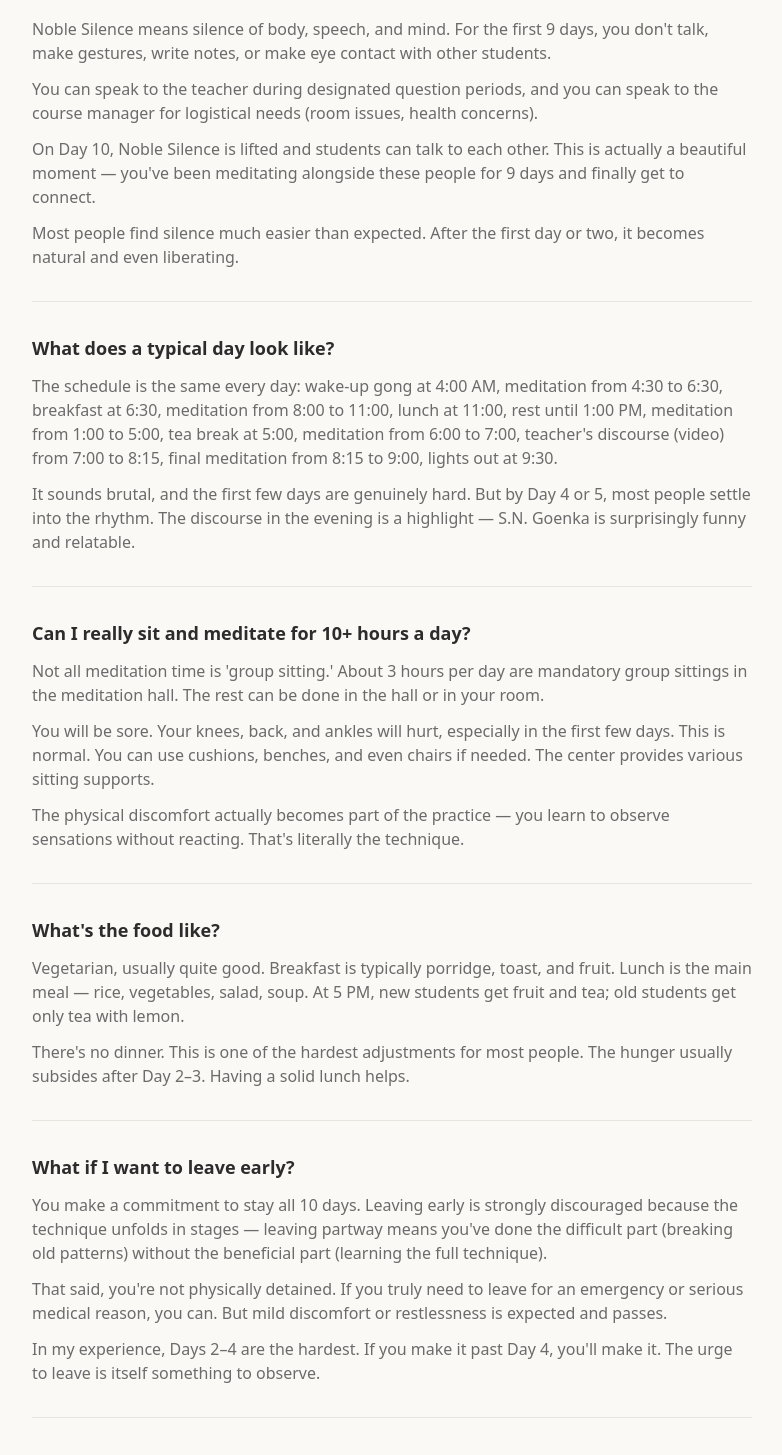
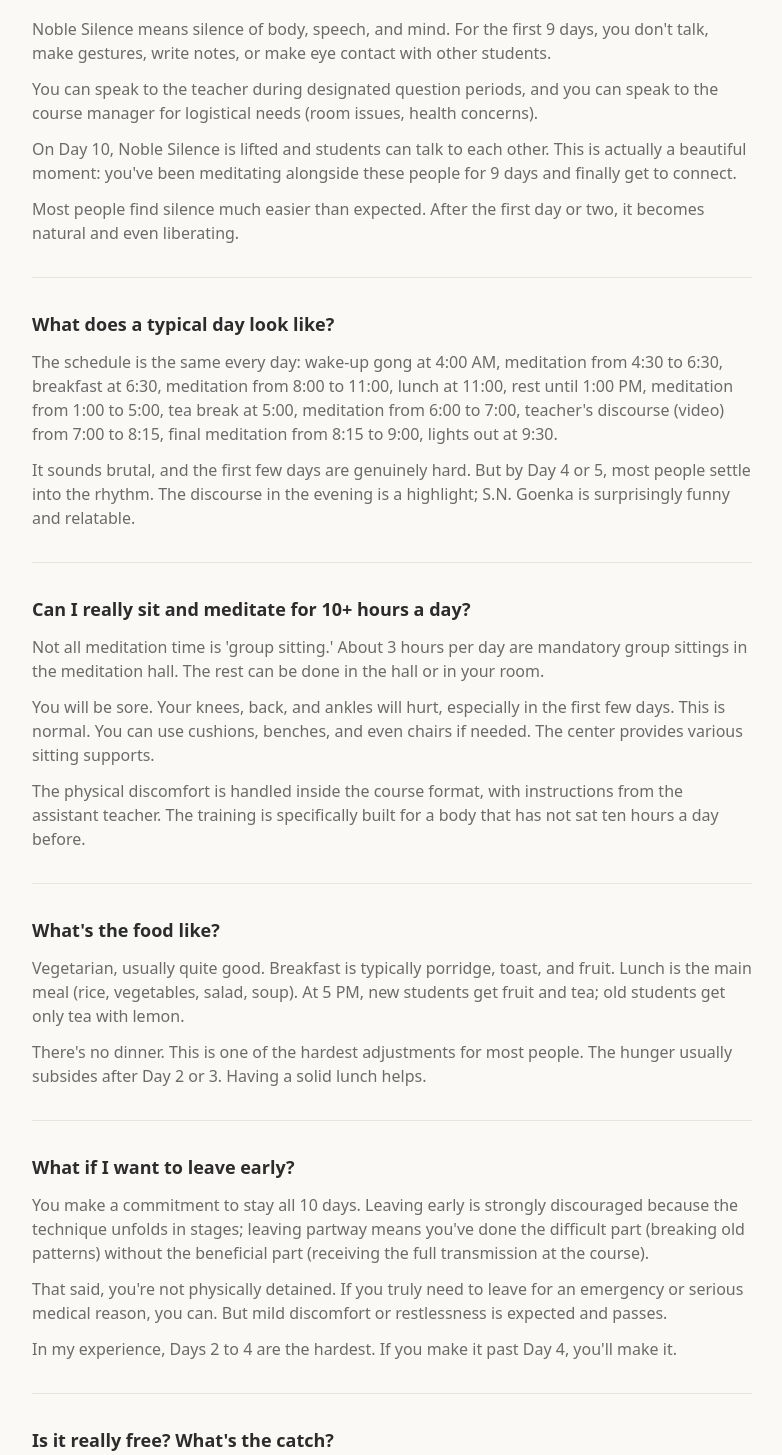
Before and after one commit to m13v/vipassana-cool, a Next.js app: page /faq in a window 1280 px wide. Shown: the part 1440-2895 px from the top of the page, without its empty margins (248-1030 px from the left). Built offline with nearby package versions, Linux system fonts and the light colour scheme.

Commit message:
Update FAQ content and refine punctuation

```diff
--- a/src/app/faq/page.tsx
+++ b/src/app/faq/page.tsx
@@ -6,7 +6,7 @@ import { BreadcrumbSchema } from "@/components/breadcrumb-schema";
 import { TrackedLink, TrackedCTA } from "@/components/tracked-events";
 
 export const metadata: Metadata = {
-  title: "Vipassana FAQ — Honest Answers to Common Questions",
+  title: "Vipassana FAQ: Honest Answers to Common Questions",
   description:
     "Frequently asked questions about Vipassana meditation: noble silence, daily schedule, physical challenges, food, and what really happens during 10 days.",
   alternates: { canonical: "https://vipassana.cool/faq" },
@@ -17,7 +17,7 @@ const faqs: { q: string; a: string[] }[] = [
     q: "Is Vipassana a religion?",
     a: [
       "No. Vipassana is a meditation technique, not a religion. While it was rediscovered by the Buddha, it contains no rites, rituals, or dogma. People of all faiths (and no faith) attend courses.",
-      "You will hear references to Pali terms and Buddhist concepts, but the technique itself is purely about observing sensations in your body. You don't need to believe in anything — just practice and observe.",
+      "You will hear references to Pali terms and Buddhist concepts, but the technique itself is taught as a practical training, not a doctrine. You don't need to believe in anything; the course is the place where the technique is transmitted by an authorized assistant teacher.",
     ],
   },
   {
@@ -32,7 +32,7 @@ const faqs: { q: string; a: string[] }[] = [
     a: [
       "Noble Silence means silence of body, speech, and mind. For the first 9 days, you don't talk, make gestures, write notes, or make eye contact with other students.",
       "You can speak to the teacher during designated question periods, and you can speak to the course manager for logistical needs (room issues, health concerns).",
-      "On Day 10, Noble Silence is lifted and students can talk to each other. This is actually a beautiful moment — you've been meditating alongside these people for 9 days and finally get to connect.",
+      "On Day 10, Noble Silence is lifted and students can talk to each other. This is actually a beautiful moment: you've been meditating alongside these people for 9 days and finally get to connect.",
       "Most people find silence much easier than expected. After the first day or two, it becomes natural and even liberating.",
     ],
   },
@@ -40,7 +40,7 @@ const faqs: { q: string; a: string[] }[] = [
     q: "What does a typical day look like?",
     a: [
       "The schedule is the same every day: wake-up gong at 4:00 AM, meditation from 4:30 to 6:30, breakfast at 6:30, meditation from 8:00 to 11:00, lunch at 11:00, rest until 1:00 PM, meditation from 1:00 to 5:00, tea break at 5:00, meditation from 6:00 to 7:00, teacher's discourse (video) from 7:00 to 8:15, final meditation from 8:15 to 9:00, lights out at 9:30.",
-      "It sounds brutal, and the first few days are genuinely hard. But by Day 4 or 5, most people settle into the rhythm. The discourse in the evening is a highlight — S.N. Goenka is surprisingly funny and relatable.",
+      "It sounds brutal, and the first few days are genuinely hard. But by Day 4 or 5, most people settle into the rhythm. The discourse in the evening is a highlight; S.N. Goenka is surprisingly funny and relatable.",
     ],
   },
   {
@@ -48,22 +48,22 @@ const faqs: { q: string; a: string[] }[] = [
     a: [
       "Not all meditation time is 'group sitting.' About 3 hours per day are mandatory group sittings in the meditation hall. The rest can be done in the hall or in your room.",
       "You will be sore. Your knees, back, and ankles will hurt, especially in the first few days. This is normal. You can use cushions, benches, and even chairs if needed. The center provides various sitting supports.",
-      "The physical discomfort actually becomes part of the practice — you learn to observe sensations without reacting. That's literally the technique.",
+      "The physical discomfort is handled inside the course format, with instructions from the assistant teacher. The training is specifically built for a body that has not sat ten hours a day before.",
     ],
   },
   {
     q: "What's the food like?",
     a: [
-      "Vegetarian, usually quite good. Breakfast is typically porridge, toast, and fruit. Lunch is the main meal — rice, vegetables, salad, soup. At 5 PM, new students get fruit and tea; old students get only tea with lemon.",
-      "There's no dinner. This is one of the hardest adjustments for most people. The hunger usually subsides after Day 2–3. Having a solid lunch helps.",
+      "Vegetarian, usually quite good. Breakfast is typically porridge, toast, and fruit. Lunch is the main meal (rice, vegetables, salad, soup). At 5 PM, new students get fruit and tea; old students get only tea with lemon.",
+      "There's no dinner. This is one of the hardest adjustments for most people. The hunger usually subsides after Day 2 or 3. Having a solid lunch helps.",
     ],
   },
   {
     q: "What if I want to leave early?",
     a: [
-      "You make a commitment to stay all 10 days. Leaving early is strongly discouraged because the technique unfolds in stages — leaving partway means you've done the difficult part (breaking old patterns) without the beneficial part (learning the full technique).",
+      "You make a commitment to stay all 10 days. Leaving early is strongly discouraged because the technique unfolds in stages; leaving partway means you've done the difficult part (breaking old patterns) without the beneficial part (receiving the full transmission at the course).",
       "That said, you're not physically detained. If you truly need to leave for an emergency or serious medical reason, you can. But mild discomfort or restlessness is expected and passes.",
-      "In my experience, Days 2–4 are the hardest. If you make it past Day 4, you'll make it. The urge to leave is itself something to observe.",
+      "In my experience, Days 2 to 4 are the hardest. If you make it past Day 4, you'll make it.",
     ],
   },
   {
@@ -87,14 +87,14 @@ const faqs: { q: string; a: string[] }[] = [
     a: [
       "This depends on severity. Vipassana involves deep introspection and can surface difficult emotions. For people with mild anxiety or depression, it can be very beneficial.",
       "For people with severe psychiatric conditions, active psychosis, or those who are currently in crisis, it may not be appropriate. The application form asks about this for good reason.",
-      "Be completely honest on the application. The teachers have decades of experience and will guide you if they have concerns. This isn't gatekeeping — it's genuine care for your wellbeing.",
+      "Be completely honest on the application. The teachers have decades of experience and will guide you if they have concerns. This isn't gatekeeping; it's genuine care for your wellbeing.",
     ],
   },
   {
     q: "What happens after the course?",
     a: [
       "You're recommended to meditate for one hour in the morning and one hour in the evening. This is the suggested practice to maintain what you've learned.",
-      "In reality, many people struggle with consistency. Even 20–30 minutes per day is better than nothing. The key is daily practice, however short.",
+      "In reality, many people struggle with consistency. Even 20 to 30 minutes per day is better than nothing. The key is daily practice, however short.",
       "You can (and should) take more courses. Each one goes deeper. You can also serve at courses, which is a completely different and rewarding experience.",
     ],
   },
```
